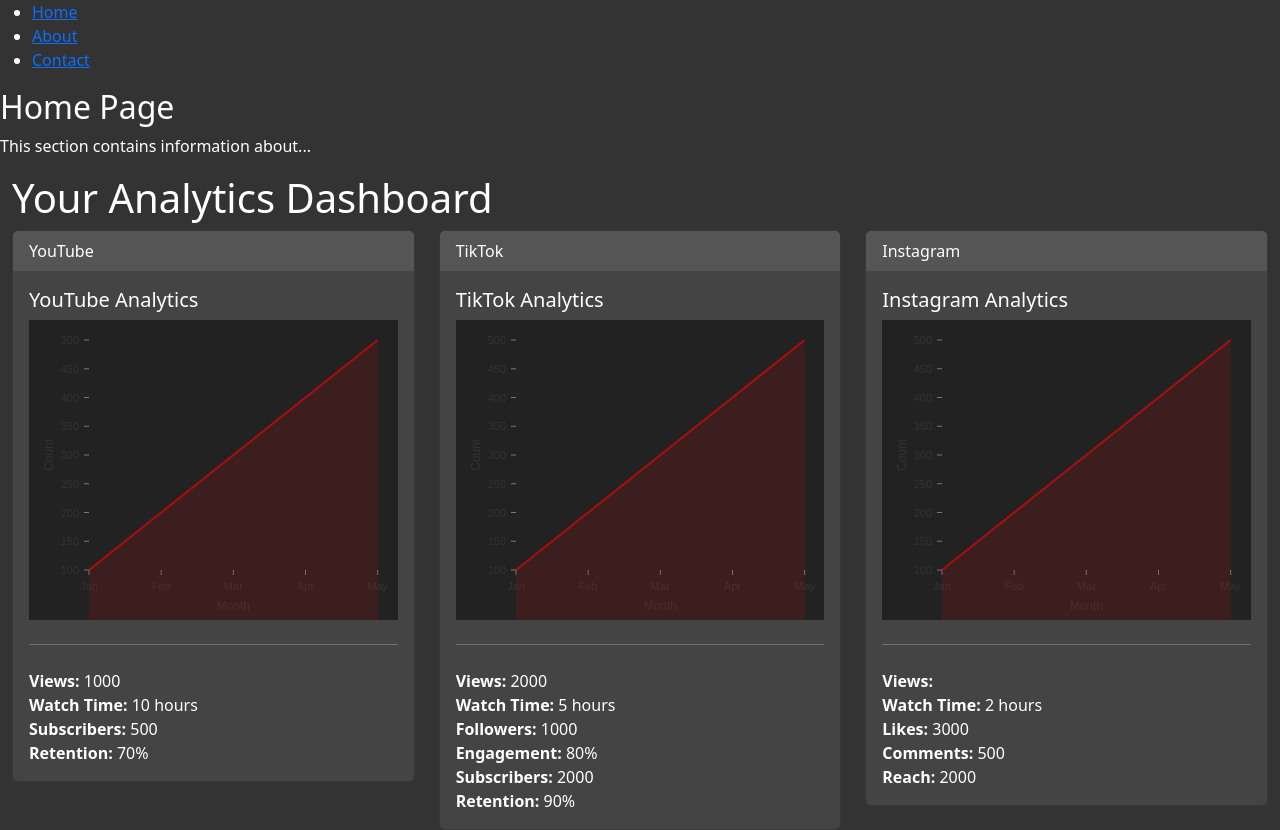
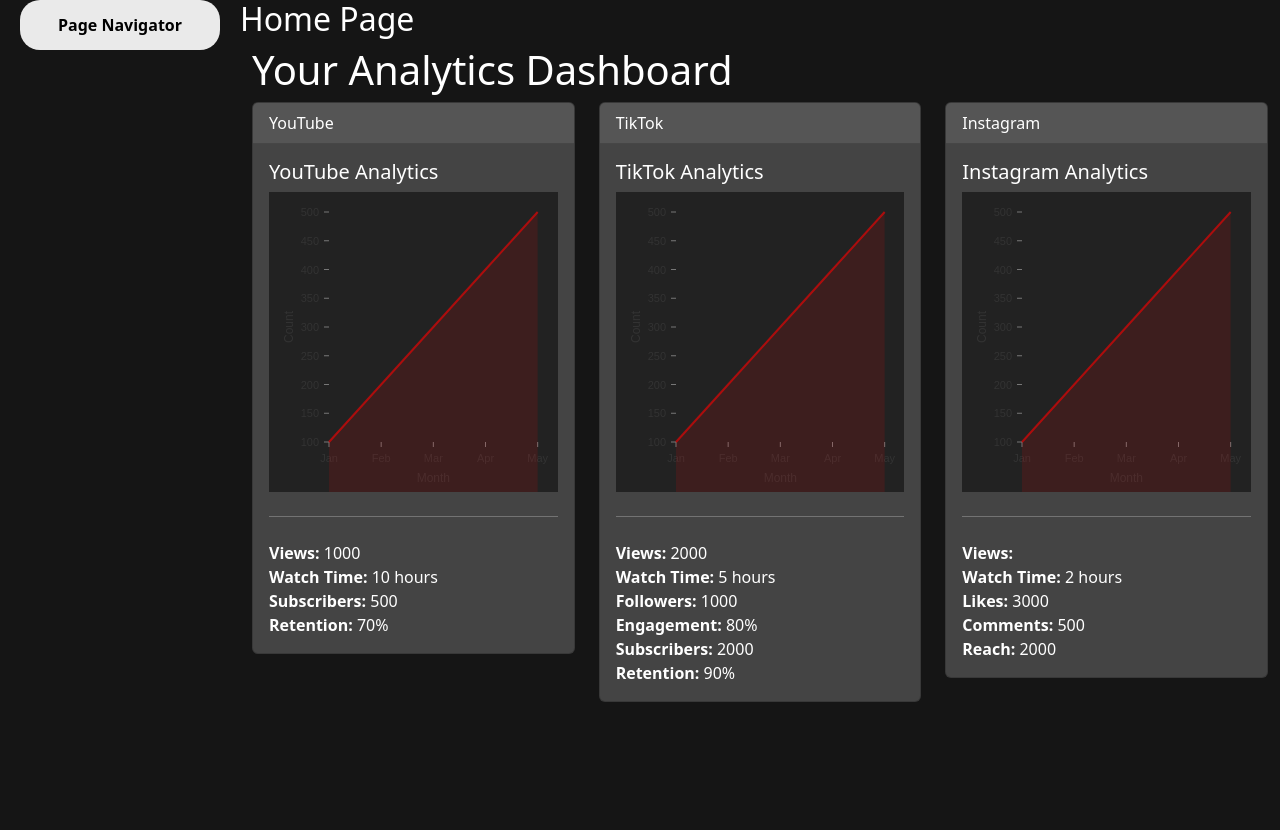
Before and after one commit to LabsParadox/Demo, a React (Create React App) app: page / in a window 1280 px wide. After the commit the page ends 800 px from the top, so only its background shows below. Built offline with nearby package versions, Linux system fonts and the light colour scheme.

Commit message:
Added Menu Sidebar, Refactored File Structure, Manifest.json

```diff
--- a/src/App.js
+++ b/src/App.js
@@ -1,31 +1,29 @@
+// Standard Imports
 import React from 'react';
-import Dashboard from './components/Dashboard';
-import { Route, Switch, Link } from "react-router-dom";
+import './styles.css';
 
-import Home from './Home';
-import About from './About';
+// Page Specific Imports
+import { Route, Switch } from "react-router-dom";
+import Home from './Pages/Home';
+import About from './Pages/About';
+import MenuTest from './Pages/MenuTest';
+import SidebarMenu from './components/SidebarMenu';
 
-import './styles.css';
+
 
 function App() {
   return (
-    <div className="App">
-      <div>
-        <nav>
-          <ul id="navigation">
-            <li>
-              <Link to="/">Home</Link>
-            </li>
-            <li>
-              <Link to="/about">About</Link>
-            </li>
-            <li>
-              <Link to="/contact">Contact</Link>
-            </li>
-          </ul>
-        </nav>
+    <div className='nav-content-grid'>
+      {/* Website Menu */}
+      <div className='nav-container'>
+        <SidebarMenu menuName="Page Navigator"/>
       </div>
 
+      {/* Website content is rendered here */}
+      <div>
+        <div className="App" />
+
+        {/* React Router (invisible) */}
         <Switch>
           <Route exact path="/">
             <Home />
@@ -33,9 +31,12 @@
           <Route path="/about">
             <About />
           </Route>
+          <Route path="/menutest">
+            <MenuTest />
+          </Route>
         </Switch>
 
-      <Dashboard />
+      </div>
     </div>
   );
 }
--- a/src/About.jsx
+++ b/src/Pages/About.jsx
@@ -1,4 +1,6 @@
+// Standard Imports
 import React from 'react';
+import '../scss/styles.scss';
 
 const divStyle = {
     color:'white'
@@ -11,7 +13,7 @@
             <div style={divStyle}>
                 <h2>About Page</h2>
                 <main>
-                    <p>This section contains information about...</p>
+                    <p>this app is cool (i'm keeping this just for easy menu testing between more than two pages)</p>
                 </main>
             </div>
         )
--- /dev/null
+++ b/src/Pages/Home.jsx
@@ -0,0 +1,22 @@
+// Standard Imports
+import React from 'react';
+import '../scss/styles.scss';
+
+// Page Specific Imports
+import Dashboard from '../components/Dashboard';
+
+class Home extends React.Component {
+    render() {
+        return (
+            <div>
+                <h2>Home Page</h2>
+                <main>
+                    <Dashboard />
+                </main>
+            </div>
+        )
+    }
+
+}
+
+export default Home;
--- a/src/Home.jsx
+++ b/src/Pages/MenuTest.jsx
@@ -1,12 +1,13 @@
+// Standard Imports
 import React from 'react';
+import '../scss/styles.scss';
 
-class Home extends React.Component {
+class MenuTest extends React.Component {
     render() {
         return (
             <div>
                 <h2>Home Page</h2>
                 <main>
-                    <p>This section contains information about...</p>
                 </main>
             </div>
         )
@@ -14,4 +15,4 @@
 
 }
 
-export default Home;
+export default MenuTest;
--- /dev/null
+++ b/src/components/SidebarMenu.js
@@ -0,0 +1,25 @@
+import React, { useState } from 'react';
+import { Link } from "react-router-dom";
+
+const SidebarMenu = ({ menuName }) => {
+  const [expanded, setExpanded] = useState(false);
+
+  const handleExpand = () => {
+    setExpanded(!expanded);
+  };
+
+  return (
+    <div className="sidebar-menu">
+      <button className={`menu-button ${expanded ? 'expanded' : ''}`} onClick={handleExpand}>
+        {menuName}
+      </button>
+      <div className={`sub-options ${expanded ? 'expanded' : ''}`}>
+        <Link to="/" className="sub-option">Home</Link>
+        <Link to="/about" className="sub-option">About</Link>
+        <Link to="/Menu Test" className="sub-option">Menu Test</Link>
+      </div>
+    </div>
+  );
+};
+
+export default SidebarMenu;
--- /dev/null
+++ b/src/scss/styles.css
@@ -0,0 +1,83 @@
+body {
+  background-color: #151515 !important;
+  color: #ffffff !important; }
+
+.nav-content-grid {
+  display: grid;
+  grid-template-columns: 1fr 5fr;
+  /* 1/6 and 5/6 column sizes */
+  grid-gap: 20px;
+  /* Gap between columns (adjust as needed) */ }
+
+.card {
+  background-color: #444 !important;
+  color: #ffffff !important; }
+
+.card-header {
+  background-color: #555 !important;
+  color: #ffffff !important; }
+
+.graph-container {
+  background-color: #222 !important; }
+
+.divider {
+  height: 1px !important;
+  background-color: #555 !important; }
+
+.metrics-container {
+  margin-top: 20px; }
+
+.sidebar-menu {
+  display: flex;
+  flex-direction: column;
+  align-items: flex-start; }
+  .sidebar-menu a, .sidebar-menu Link {
+    color: #ffffff;
+    text-decoration: none;
+    display: flex;
+    align-items: center;
+    justify-content: center; }
+    .sidebar-menu a:hover, .sidebar-menu Link:hover {
+      color: #00d0ff; }
+
+.menu-button {
+  font-weight: bold;
+  z-index: 1;
+  width: 200px;
+  height: 50px;
+  border-radius: 20px;
+  border: none;
+  background-color: #eaeaea;
+  margin: 0px 0px 35px 20px;
+  cursor: pointer;
+  transition: all 0.2s ease; }
+
+.sub-options {
+  transform: translateY(-55px);
+  display: flex;
+  flex-direction: column;
+  align-items: center;
+  background-color: #c0c0c0;
+  transition: all 0.2s ease;
+  overflow: hidden;
+  max-height: 0;
+  width: 200px;
+  margin-left: 20px;
+  border-radius: 0px 0px 20px 20px; }
+
+.sub-options.expanded {
+  max-height: 400px;
+  width: 200px;
+  margin-left: 20px;
+  padding: 30px 0px 10px 0px; }
+
+.sub-option {
+  background-color: #303030;
+  width: 90%;
+  border-radius: 15px;
+  border: none;
+  padding: 10px 0px 10px 0px;
+  margin: 10px 0px 10px 0px;
+  cursor: pointer; }
+  .sub-option:hover {
+    background-color: #151515; }
--- a/src/scss/styles.scss
+++ b/src/scss/styles.scss
@@ -1,16 +1,30 @@
+$dark: #303030;
+$dark-hover: #151515;
+
+$white: #ffffff;
+$white-hover: #151515;
+
+$accent: #00d0ff;
+
 body {
-    background-color: #333 !important;
-    color: #fff !important;
+    background-color: #151515 !important;
+    color: $white !important;
   }
+
+.nav-content-grid {
+  display: grid;
+  grid-template-columns: 1fr 5fr; /* 1/6 and 5/6 column sizes */
+  grid-gap: 20px; /* Gap between columns (adjust as needed) */
+}
 
   .card {
     background-color: #444 !important;
-    color: #fff !important;
+    color: $white !important;
   }
 
   .card-header {
     background-color: #555 !important;
-    color: #fff !important;
+    color: $white !important;
   }
 
   .graph-container {
@@ -25,3 +39,80 @@
   .metrics-container {
     margin-top: 20px;
   }
+
+  // Sidebar Menu ---------------------------------------
+  // Note, we have to use PIXELS for padding, margin, etc to keep background and menu tied together
+
+  .nav-container {
+
+  }
+
+
+  .sidebar-menu {
+    display: flex;
+    flex-direction: column;
+    align-items: flex-start;
+
+    a, Link {
+      color: $white;
+      text-decoration: none;
+      display: flex;
+      align-items: center;
+      justify-content: center;
+
+      &:hover {
+        color: $accent;
+      }
+    }
+  }
+
+  .menu-button {
+    font-weight: bold;
+    z-index: 1;
+    width: 200px;
+    height: 50px;
+    border-radius: 20px;
+    border: none;
+    background-color: #eaeaea;
+    margin: 0px 0px 35px 20px;
+    cursor: pointer;
+    transition: all 0.2s ease;
+  }
+
+  .sub-options {
+    transform: translateY(-55px);
+    display: flex;
+    flex-direction: column;
+    align-items: center;
+    background-color: #c0c0c0;
+    transition: all 0.2s ease;
+    overflow: hidden;
+    max-height: 0;
+    width: 200px;
+    margin-left: 20px;
+    border-radius: 0px 0px 20px 20px;
+  }
+
+  .sub-options.expanded {
+    max-height: 400px;
+    width: 200px;
+    margin-left: 20px;
+    padding: 30px 0px 10px 0px;
+  }
+
+  .sub-option {
+    background-color: $dark;
+    width: 90%;
+    border-radius: 15px;
+    border: none;
+    padding: 10px 0px 10px 0px;
+    margin: 10px 0px 10px 0px;
+    cursor: pointer;
+
+    &:hover {
+      background-color: $dark-hover;
+    }
+  }
+
+
+    // -----------------------------------------------------
```
Also changed, not shown: manifest.json (added), paradox.png (added). Lines whose indentation alone changed are shown as unchanged.
